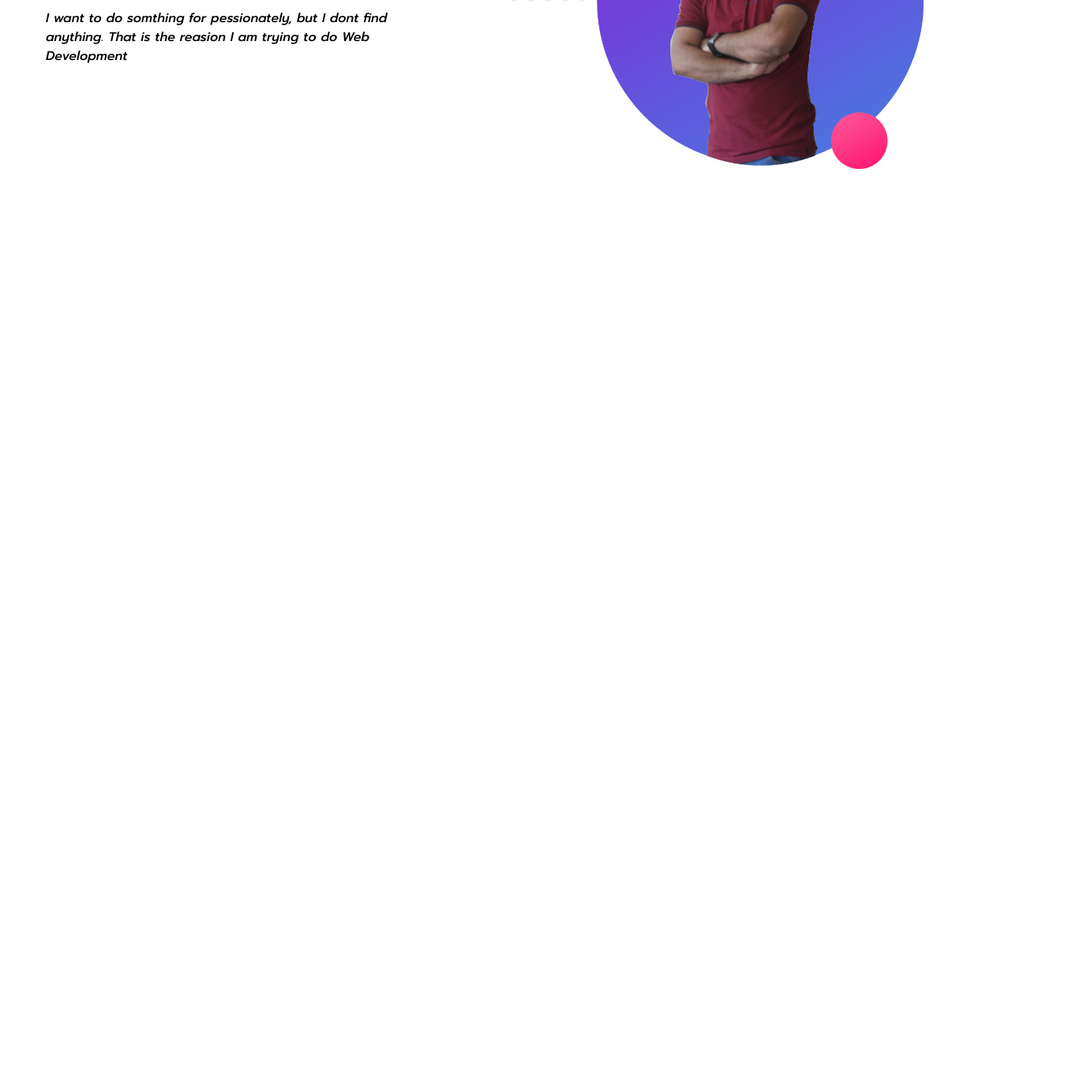
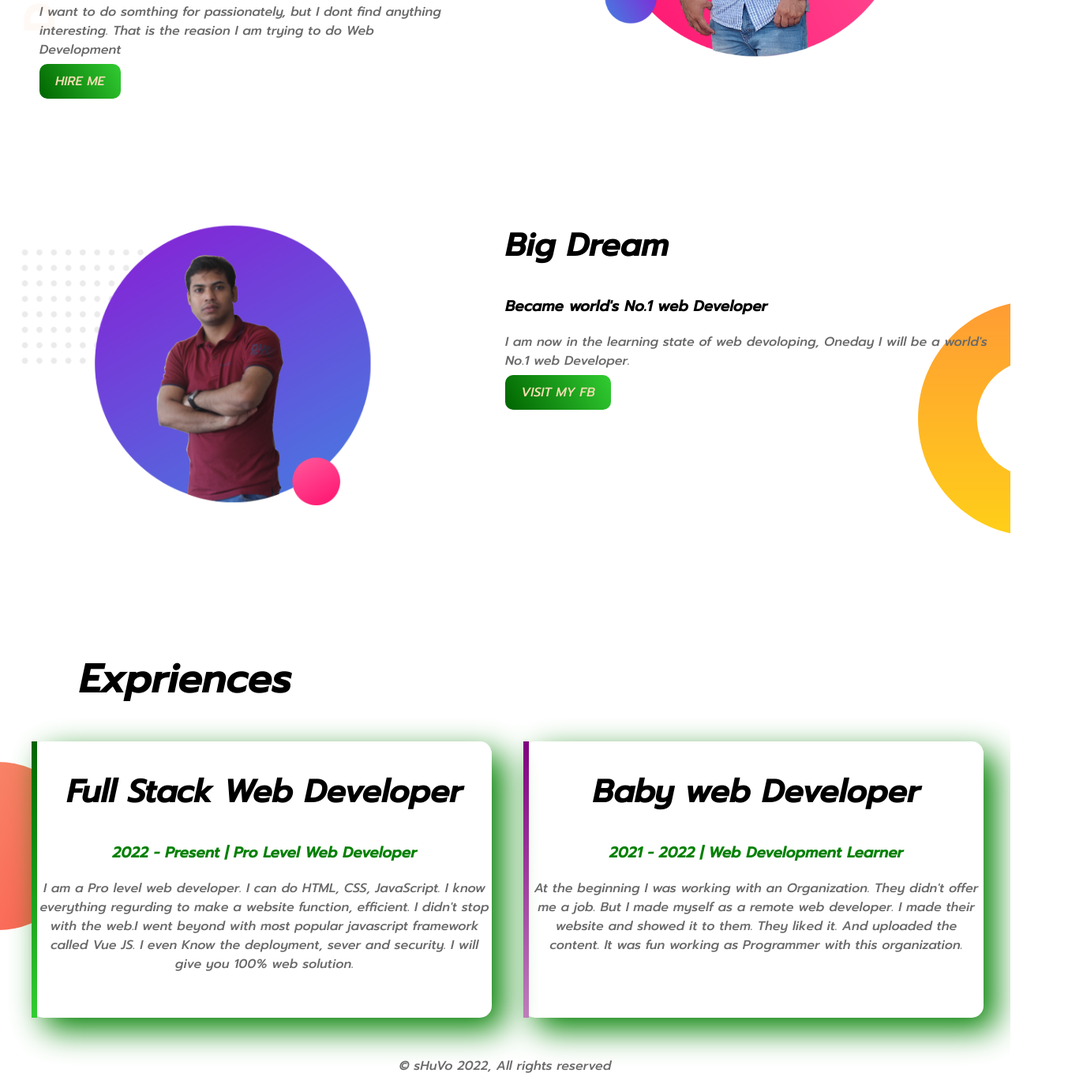
Before and after one commit to manowar2023/my-web-portfolio, a plain HTML site: page index.html in a window 1280 px wide. Shown: the part 320-1698 px from the top of the page at 79% size, 1372 px wide, since content can reach past the window. Before the commit the page ends 800 px from the top, so only its background shows below. Drawn offline with Linux system fonts and the light colour scheme.

Commit message:
firsr-wecsitep-done

```diff
--- a/index.html
+++ b/index.html
@@ -11,20 +11,56 @@
 
 </head>
 <body>
-    <section>
+    <section class="top-banner">
             <div class="half-width">
                 <h1> Welcome To </h1>
-                <h1> <span class="colour ">sHuVo's</span> World</h1>
+                <h1> <span class="green-colour-highlite">sHuVo's</span> World</h1>
                 <h3>World-Class Web Developer</h3>
-                <p>I want to do somthing for pessionately, but I dont find anything. That is the reasion I am trying to do Web Development</p>
+                <p>I want to do somthing for passionately, but I dont find anything interesting. That is the reasion I am trying to do Web Development</p>
+                <a class ="button-customize  " target="_blank" href="https://www.linkedin.com/in/md-manowar-hossain-74b32a234/">HIRE ME</a>
               </div>
 
               <div class="half-width" >
 
-                <img src="images/shuvo.png" alt="">
+                <img src="images/shuvo1.png" alt="">
               </div>
     </section>
+    <section class="second-top-banner">
+        <div class="second-half-width">
+            <img src="images/shuvo.png" alt="">
+        </div>
+        <div class="second-half-width">
+            <h2>Big Dream</h2>
+                <h3> Became world's No.1 web Developer </h3>
+                <p>
+                    I am now in the learning state of web devoloping, Oneday I will be a world's No.1 web Developer.
+                </p>
+                <a class ="button-customize  " target="_blank"href="https://www.facebook.com/sHuVo2100">VISIT MY FB</a>
 
+
+
+        </div>
+    </section>
+    <section class="third-top-banner">
+        <h2 class="expriences"> Expriences</h2>
+        <div id="full-stack" class="third-half-width single-exprience">
+            <h2>Full Stack Web Developer</h2>
+            <h3 class = "green-colour-highlite">2022 - Present | Pro Level Web Developer</h3>
+            <p>I am a Pro level web developer. I can do HTML, CSS, JavaScript. I know everything regurding to make a website function, efficient. I didn't stop with the web.I went beyond with most popular javascript framework called Vue JS. I even Know the deployment, sever and security. I will give you 100% web solution. </p>
+
+
+        </div>
+
+        <div   id="baby" class="third-half-width single-exprience">
+            <h2>Baby web Developer</h2>
+            <h3 class = "green-colour-highlite"> 2021 - 2022 | Web Development Learner </h3>
+            <p> At the beginning I was working with an Organization. They didn't offer me a job. But I made myself as a remote web developer. I made their website and showed it to them. They liked it. And uploaded the content. It was fun working as Programmer with this organization. </p>
+
+        </div>
+    </section>
+    <footer>
+        <p> &copy; sHuVo 2022, All rights reserved</p>
+    </footer>
 
 </body>
 </html>
--- a/style.css
+++ b/style.css
@@ -1,12 +1,19 @@
 body{
+    margin: 0;
     font-family: 'Prompt', sans-serif;
 }
 h1{
     font-size: 50px;
 
 }
-.colour{
+h2{
+    font-size: 40px;
+}
+.green-colour-highlite{
     color: green;
+}
+p{
+    color: dimgray;
 }
 .half-width{
     margin-left: 50px  ;
@@ -14,7 +21,82 @@ h1{
     float: left;
 }
 .half-width img{
-     margin-top: 100px;
-        width: 150%;
+     margin-top: 10px;
+        width: 120%;
+
 
 }
+.top-banner{
+    background-image: url("images/top-banner.png");
+    background-repeat: no-repeat;
+}
+section{
+    height: 500px;
+}
+.button-customize{
+    text-decoration: none ;
+    background-image: linear-gradient(60deg, darkGreen, limeGreen   );
+    background-color: ;
+    color: wheat;
+    border-radius: 10px;
+    padding: 10px 20px;
+
+}
+.second-half-width img{
+        width: 50%;
+        float: left;
+
+
+}
+.second-top-banner{
+    background-image: url("images/dream-bg.png");
+    background-repeat: no-repeat;
+    background-position: right;
+    margin-top: 100px
+
+
+}
+h2{
+    text-align: ;
+
+
+}
+.third-top-banner{
+    background-image:url("images/exp-bg.png");
+    background-repeat: no-repeat;
+    background-position: left;
+}
+.third-half-width{
+    margin-left: 40px  ;
+    width: 45%;
+    float: left;
+    text-align: center;
+
+}
+.single-exprience{
+
+    border-radius: 15px;
+    height: 70%;
+    box-shadow: 15px 15px 40px green
+
+}
+
+.expriences{
+ text-indent: 100px;
+ font-size: 50px;
+}
+#full-stack{
+    border-left: 7px solid ;
+    border-image: linear-gradient( 180deg, darkGreen, limeGreen ) ;
+    border-image-slice: 1;
+    background-color: white;
+}
+#baby{
+    border-left: 7px solid ;
+    border-image: linear-gradient( 180deg, purple, #be7ebb ) ;
+    border-image-slice: 1;
+}
+footer{
+    text-align: center;
+    font-size: 12gipx;
+}
```
Also changed, not shown: images/shuvo1.png (added).
